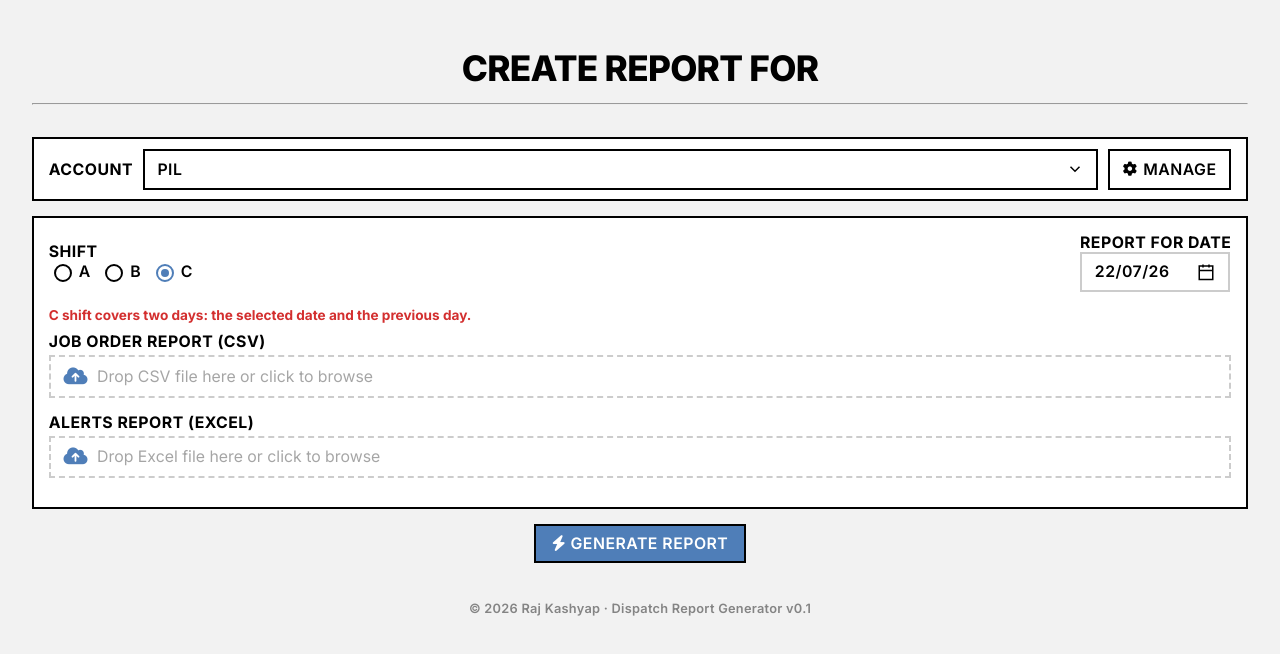
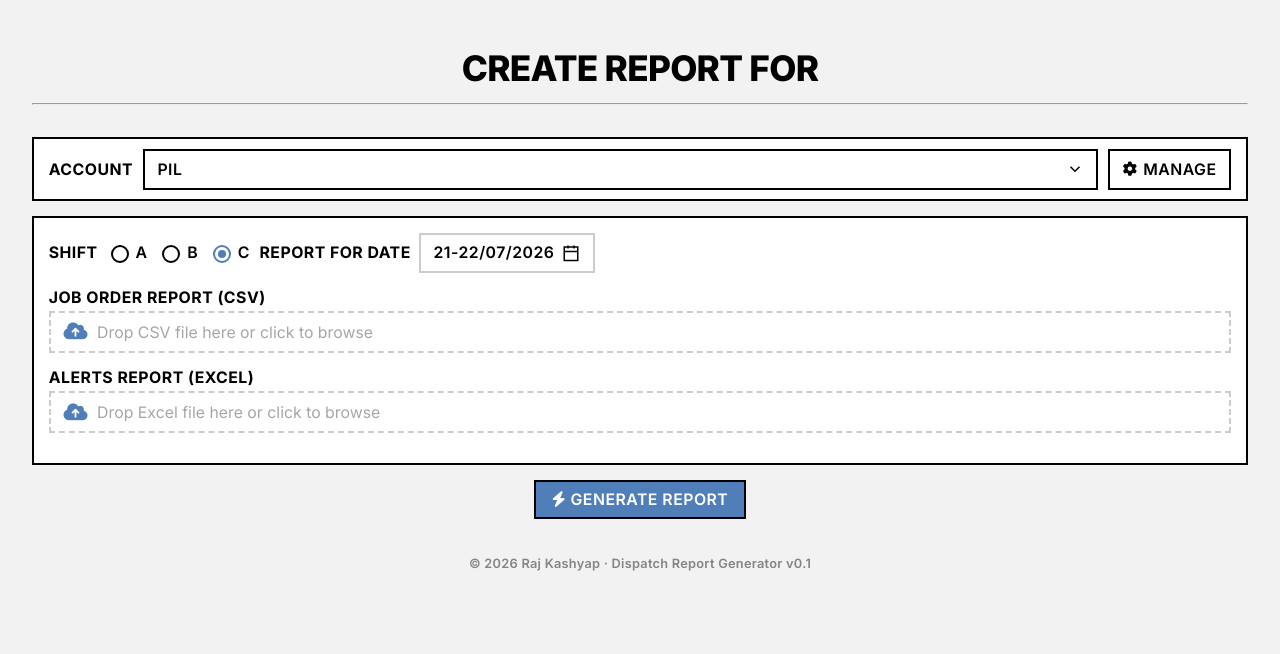
Before and after one commit to Raj-Kashyap001/dispatch-report, a React (Vite) app: page / in a window 1280 px wide. Shown: the top 654 px of the page. Built offline with nearby package versions, Linux system fonts and the light colour scheme.

Commit message:
feat: 30min shift extension, C-shift date range display, enter-to-select, inline date row

```diff
--- a/src/components/CustomDatePicker.tsx
+++ b/src/components/CustomDatePicker.tsx
@@ -1,8 +1,10 @@
 import { useState, useRef, useEffect } from "react";
+import { getPreviousDay } from "../utils/date";
 
 interface CustomDatePickerProps {
   value: string;
   onChange: (date: string) => void;
+  shift?: string;
 }
 
 const MONTHS = [
@@ -33,7 +35,7 @@ const toValue = (yyyy: number, mm: number, dd: number) => {
   return `${yyyy}-${String(mm).padStart(2, "0")}-${String(dd).padStart(2, "0")}`;
 };
 
-const CustomDatePicker = ({ value, onChange }: CustomDatePickerProps) => {
+const CustomDatePicker = ({ value, onChange, shift }: CustomDatePickerProps) => {
   const [open, setOpen] = useState(false);
   const [viewYear, setViewYear] = useState(() =>
     value ? parseInt(value.split("-")[0], 10) : new Date().getFullYear()
@@ -72,7 +74,9 @@ const CustomDatePicker = ({ value, onChange }: CustomDatePickerProps) => {
   };
 
   const displayText = selectedParts
-    ? formatDisplay(selectedParts[0], selectedParts[1], selectedParts[2])
+    ? shift === "C"
+      ? `${getPreviousDay(value).slice(8, 10)}-${String(selectedParts[2]).padStart(2, "0")}/${String(selectedParts[1]).padStart(2, "0")}/${selectedParts[0]}`
+      : formatDisplay(selectedParts[0], selectedParts[1], selectedParts[2])
     : "Select date";
 
   const calendarDays: (number | null)[] = [];
--- a/src/components/CustomSelect.tsx
+++ b/src/components/CustomSelect.tsx
@@ -40,6 +40,14 @@ const CustomSelect = ({ value, options, onChange }: CustomSelectProps) => {
     });
   };
 
+  const handleSearchKeyDown = (e: React.KeyboardEvent<HTMLInputElement>) => {
+    if (e.key === "Enter" && filtered.length > 0) {
+      onChange(filtered[0]);
+      setOpen(false);
+      setQuery("");
+    }
+  };
+
   return (
     <div className="m3-select" ref={ref}>
       <button
@@ -62,6 +70,7 @@ const CustomSelect = ({ value, options, onChange }: CustomSelectProps) => {
               type="text"
               value={query}
               onChange={(e) => setQuery(e.target.value)}
+              onKeyDown={handleSearchKeyDown}
               placeholder="Search accounts..."
             />
           </div>
--- a/src/components/InputCard.tsx
+++ b/src/components/InputCard.tsx
@@ -86,15 +86,9 @@ const InputCard = ({
         </div>
         <div className="date-field">
           <label>Report For Date</label>
-          <CustomDatePicker value={reportDate} onChange={onDateChange} />
+          <CustomDatePicker value={reportDate} onChange={onDateChange} shift={shift} />
         </div>
       </div>
-
-      {shift === "C" && (
-        <div className="shift-warning">
-          C shift covers two days: the selected date and the previous day.
-        </div>
-      )}
 
       <div className="field-group">
         <label>Job Order Report (CSV)</label>
--- a/src/index.css
+++ b/src/index.css
@@ -143,17 +143,19 @@ label {
 }
 
 .date-shift-row {
-  justify-content: space-between;
+  flex-wrap: wrap;
 }
 
 .date-field,
 .shift-field {
   display: flex;
-  flex-direction: column;
+  align-items: center;
+  gap: 0.5rem;
 }
 
 .shift-field label {
-  margin-bottom: 0.25rem;
+  margin-bottom: 0;
+  white-space: nowrap;
 }
 
 .shift-radios {
--- a/src/utils/date.ts
+++ b/src/utils/date.ts
@@ -37,9 +37,10 @@ export function extractDateFromFilename(filename: string): string | null {
 }
 
 export function getCurrentShift(): string {
-  const hour = new Date().getHours();
-  if (hour >= 6 && hour < 14) return "A";
-  if (hour >= 14 && hour < 22) return "B";
+  const now = new Date();
+  const minutes = now.getHours() * 60 + now.getMinutes();
+  if (minutes >= 360 && minutes < 870) return "A";
+  if (minutes >= 870 && minutes < 1350) return "B";
   return "C";
 }
 
```
